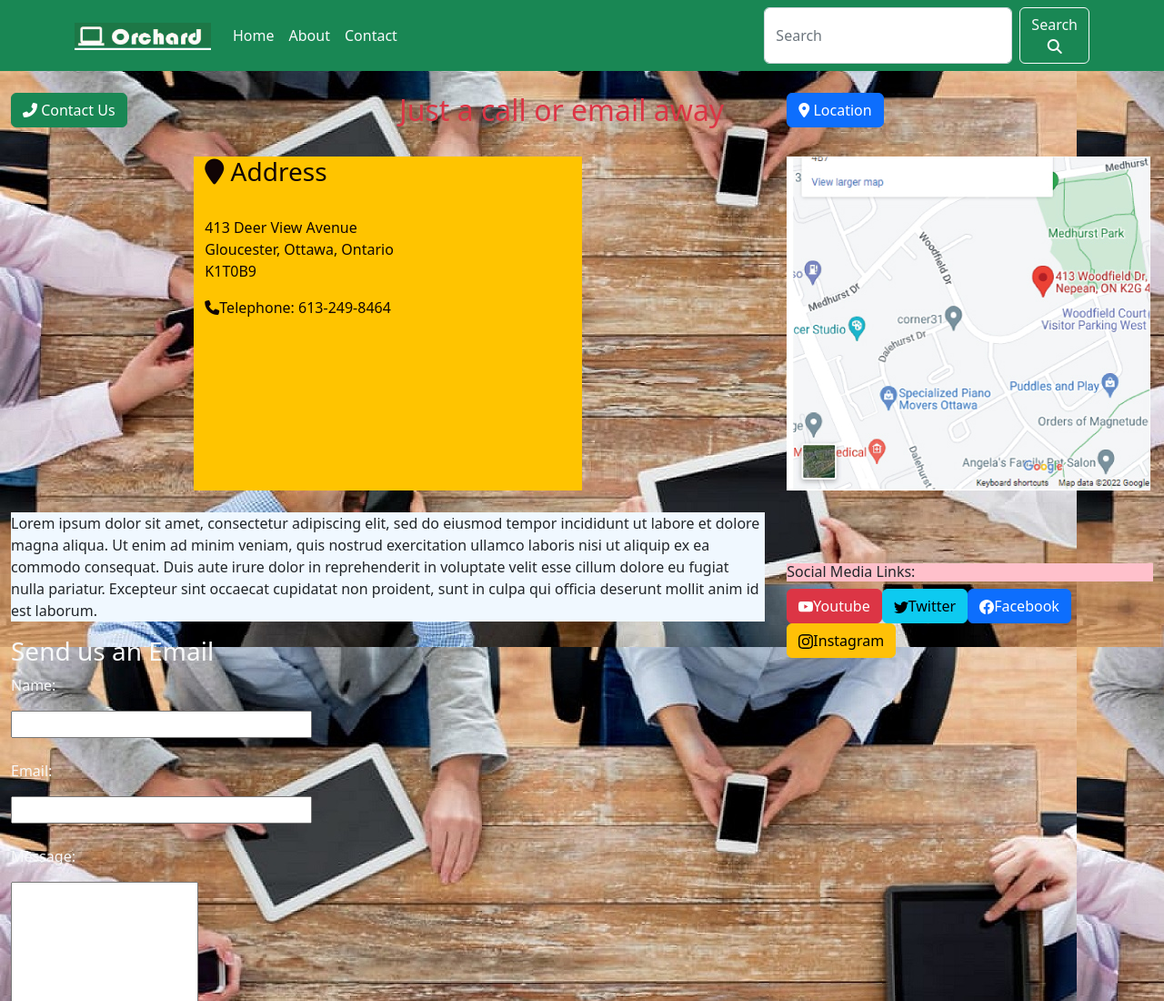
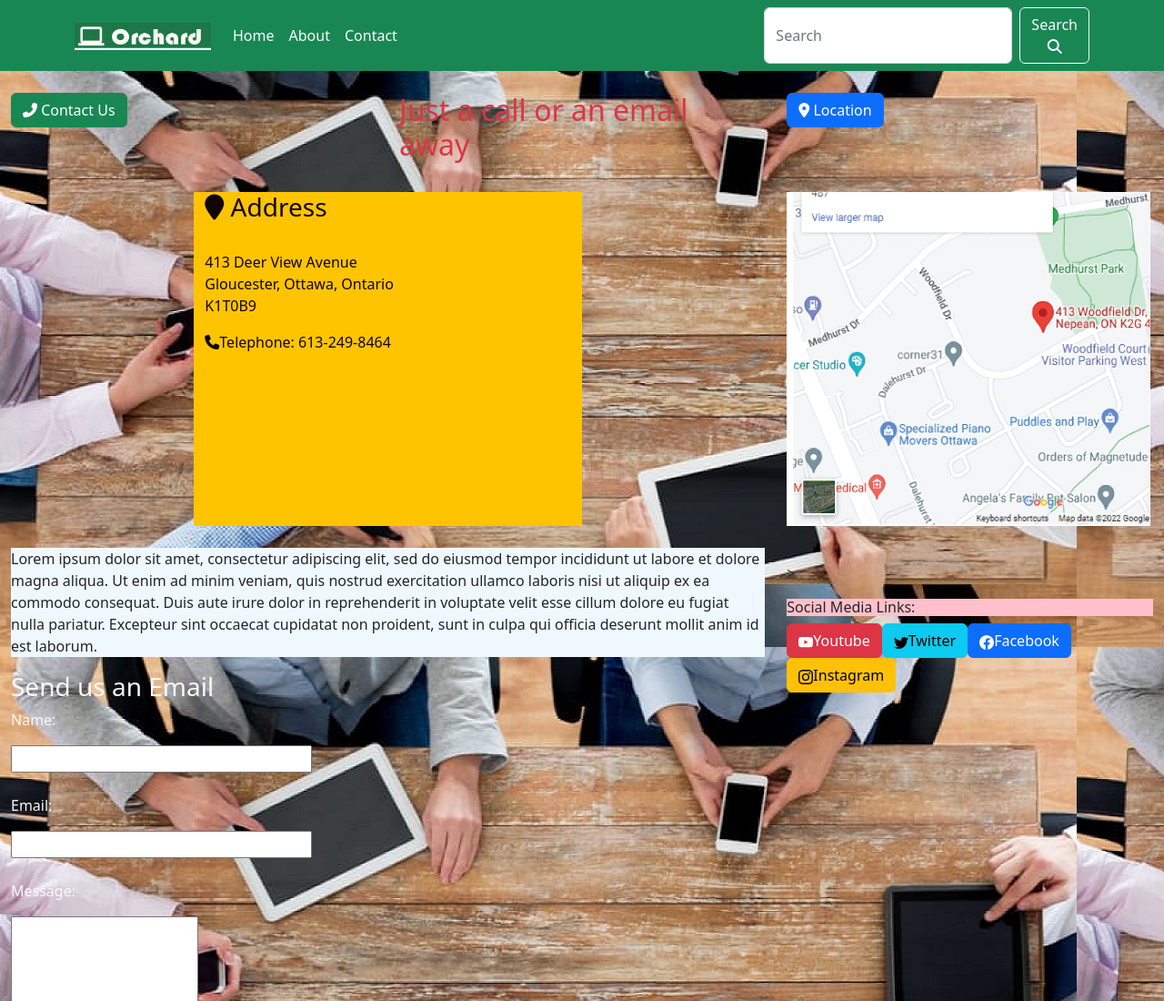
Before and after one commit to Nmorakinyo/portfolio, a plain HTML site: page contact.html in a window 1280 px wide. Shown: the top 1100 px of the page at 91% size. Drawn offline with nearby package versions, Linux system fonts and the light colour scheme.

Commit message:
edits animate,xss and readme

```diff
--- a/contact.html
+++ b/contact.html
@@ -65,7 +65,7 @@
        </div>
 
         <div class="col-md-4 text center">
-          <h2 class="animate__animated animate__bounce text-danger">Just a call or email away</h2>
+          <h2 class="animate__animated animate__bounce text-danger"> Just a call or an email away</h2>
 
         </div>
 
```
Also changed, not shown: 1 other file.
